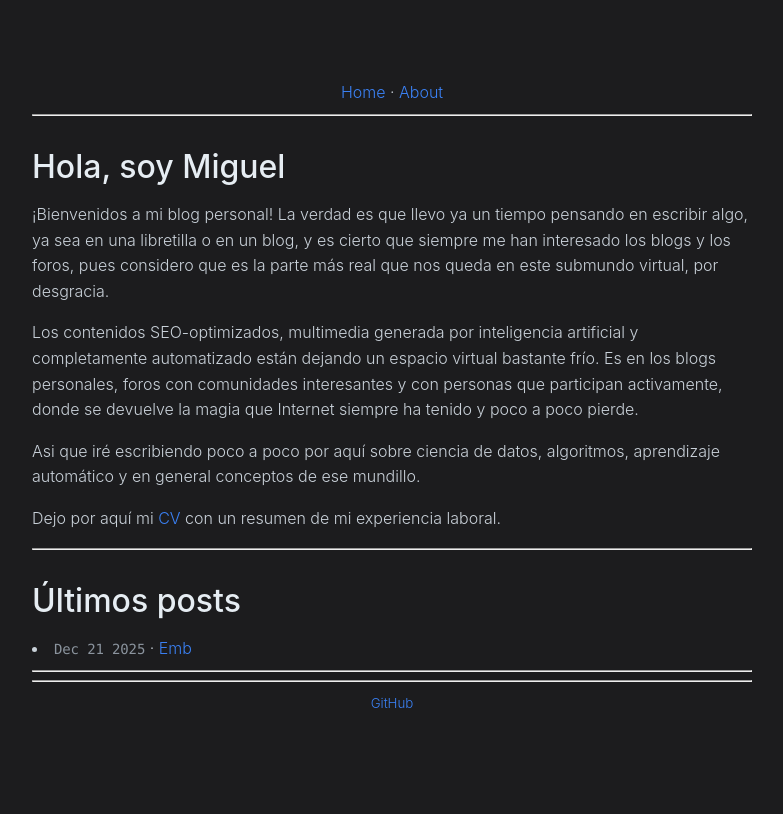
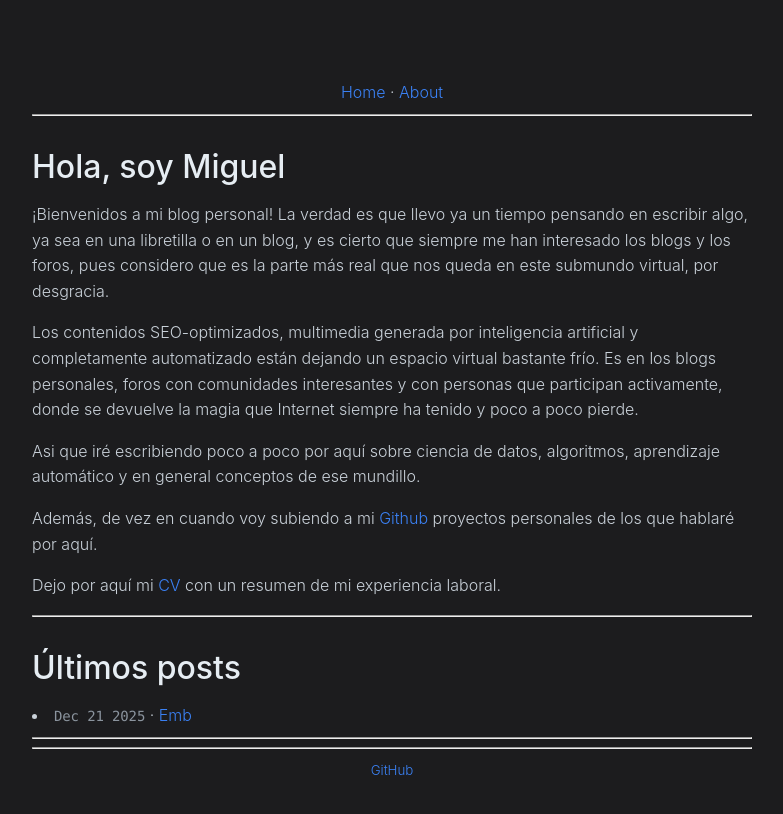
Before and after one commit to Migue8gl/Migue8gl.github.io, a Jekyll site: the page built from index.md, in a window 1280 px wide. Shown: the top 814 px of the page, without its empty margins (248-1031 px from the left). Built offline with Jekyll 4.4.1, drawn with Linux system fonts in a browser that asks for light colours.

Commit message:
update to index page

```diff
--- a/index.md
+++ b/index.md
@@ -14,6 +14,8 @@ description: Hola, soy Miguel García. En este blog escribiré sobre *Machine Le
 Los contenidos SEO-optimizados, multimedia generada por inteligencia artificial y completamente automatizado están dejando un espacio virtual bastante frío. Es en los blogs personales, foros con comunidades interesantes y con personas que participan activamente, donde se devuelve la magia que Internet siempre ha tenido y poco a poco pierde.
 
 Asi que iré escribiendo poco a poco por aquí sobre ciencia de datos, algoritmos, aprendizaje automático y en general conceptos de ese mundillo.
+
+Además, de vez en cuando voy subiendo a mi <a href="https://github.com/Migue8gl">Github</a> proyectos personales de los que hablaré por aquí.
 
 Dejo por aquí mi <a href="/cv/">CV</a> con un resumen de mi experiencia laboral.
 
```
